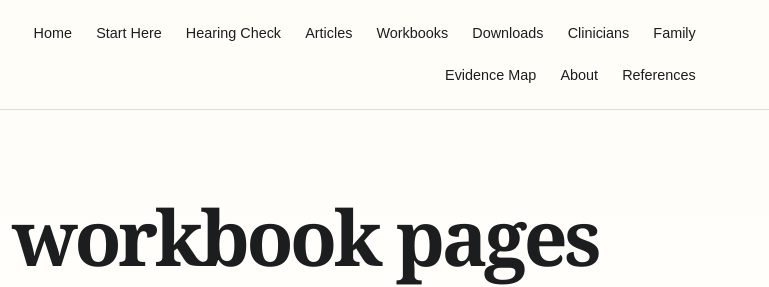
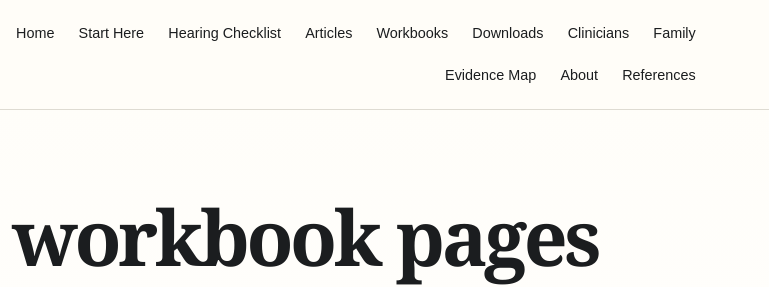
Before and after one commit to AudShakeel/adult-hearing-loss-toolkit, a plain HTML site: page pages/workbooks.html in a window 1280 px wide. Shown: the top 287 px of the page, 511-1280 px from the left. Drawn offline with Linux system fonts and the light colour scheme.

Commit message:
Update workbooks.html

```diff
--- a/pages/workbooks.html
+++ b/pages/workbooks.html
@@ -8,7 +8,7 @@
 </head>
 <body class="">
 
-<a class="skip-link" href="#main">Skip to main content</a><header class="site-header"><a class="brand" href="../index.html" aria-label="Living Well with Hearing Loss home"><img src="../assets/logo.svg" alt="Living Well with Hearing Loss: Hear Better, Live Brighter"></a><nav aria-label="Main navigation"><a href="../index.html">Home</a><a href="../pages/start-here.html">Start Here</a><a href="../pages/hearing-check.html">Hearing Check</a><a href="../pages/articles.html">Articles</a><a href="../pages/workbooks.html">Workbooks</a><a href="../pages/download-center.html">Downloads</a><a href="../pages/clinician-guide.html">Clinicians</a><a href="../pages/family-guide.html">Family</a><a href="../pages/evidence-map.html">Evidence Map</a><a href="../pages/about.html">About</a><a href="../pages/references.html">References</a></nav></header>
+<a class="skip-link" href="#main">Skip to main content</a><header class="site-header"><a class="brand" href="../index.html" aria-label="Living Well with Hearing Loss home"><img src="../assets/logo.svg" alt="Living Well with Hearing Loss: Hear Better, Live Brighter"></a><nav aria-label="Main navigation"><a href="../index.html">Home</a><a href="../pages/start-here.html">Start Here</a><a href="../pages/hearing-checklist.html">Hearing Checklist</a><a href="../pages/articles.html">Articles</a><a href="../pages/workbooks.html">Workbooks</a><a href="../pages/download-center.html">Downloads</a><a href="../pages/clinician-guide.html">Clinicians</a><a href="../pages/family-guide.html">Family</a><a href="../pages/evidence-map.html">Evidence Map</a><a href="../pages/about.html">About</a><a href="../pages/references.html">References</a></nav></header>
 <main id="main" class="page">
 <section class='hero compact'><p class='eyebrow'>Workbooks</p><h1>Interactive workbook pages</h1><p class='lead'>Each workbook page can be viewed online, printed, or downloaded as a PDF.</p></section><section class='grid three'><article class="card"><span class="tag">Workbook 1</span><h3>Hearing Challenges Checklist</h3><p>Interactive worksheet paired with Article 1: Understanding Your Hearing Loss.</p><div class="button-row"><a class="button light" href="../workbooks/workbook-1-hearing-challenges-checklist.html">View</a><a class="button secondary" href="../downloads/workbook-1-hearing-challenges.pdf" download>PDF</a><a class="button light" href="../articles/article-1-understanding-your-hearing-loss.html">Article</a></div></article>
 <article class="card"><span class="tag">Workbook 2</span><h3>Audiogram Reflection</h3><p>Interactive worksheet paired with Article 2: How to Read Your Audiogram.</p><div class="button-row"><a class="button light" href="../workbooks/workbook-2-audiogram-reflection.html">View</a><a class="button secondary" href="../downloads/workbook-2-audiogram-reflection.pdf" download>PDF</a><a class="button light" href="../articles/article-2-how-to-read-your-audiogram.html">Article</a></div></article>
```
